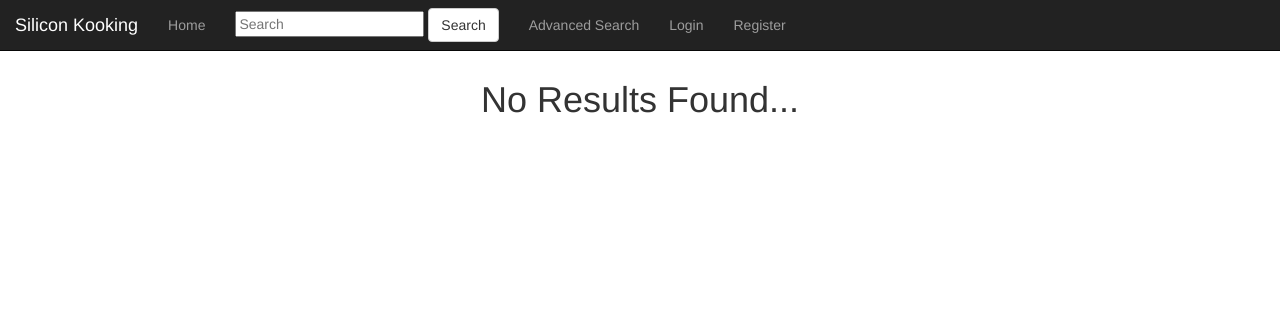
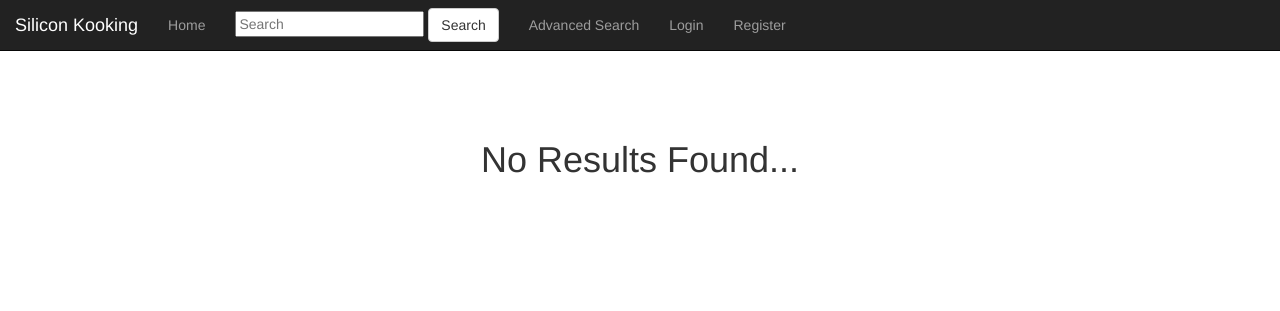
Before and after one commit to SiliconNights/SiliconNights, a Django app: template Silicon_Kooking_Src/src/templates/recipes/no_results.html in a window 1280 px wide. Shown: the top 311 px of the page. Run offline with Django 3.2, Linux system fonts and the light colour scheme; the template is opened without the code that fills it, so the values that code supplies are empty; some libraries are stand-ins or nearby versions.

Commit message:
added space so that header no longer covers things near top

```diff
--- a/Silicon_Kooking_Src/src/templates/header.html
+++ b/Silicon_Kooking_Src/src/templates/header.html
@@ -16,9 +16,7 @@
 				{% endblock %}
 			</head>
 
-header {
-	padding:;
-}
+
 <header>
 			<div id ="header">
 				<nav class="navbar navbar-inverse navbar-fixed-top">
@@ -104,6 +102,10 @@ header {
 								</nav>
 		  			</div>
 </header>
+<br>
+<br>
+<br>
+<br>
 		<div id="body">
 						{% block body %}
 
```
